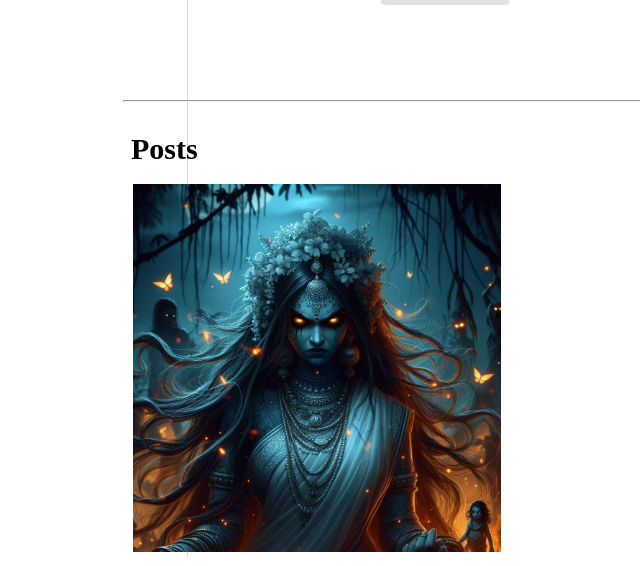
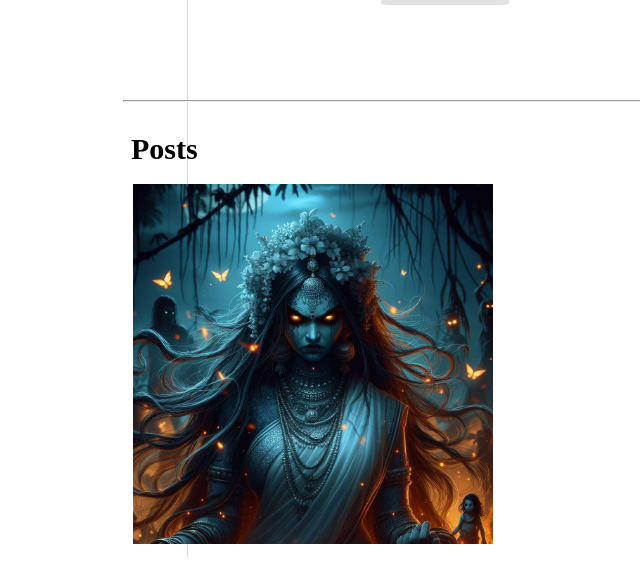
Before and after one commit to Him-Kishan-Das/Exploratives_social_media, a Django app: a page that uses ExploreContents/templates/profile.html in a window 1280 px wide; the page is wider, and only the part inside the window is pictured. Shown: the part 243-809 px from the top of that part, without its empty margins (101-741 px from the left). Run offline with Django 5.2, Linux system fonts and the light colour scheme; a user stored in the database is signed in; data comes from the database, SQL or seed files in the repository; some libraries are stand-ins or nearby versions; some web fonts are replaced.

Commit message:
development

```diff
--- a/ExploreContents/static/profile.css
+++ b/ExploreContents/static/profile.css
@@ -168,8 +168,14 @@
 
 .post-struct{
     padding: 10px;
+    width: 360px;
+    height: 360px;
+    overflow: hidden;
 }
 
 .post-pic{
-    width: 23rem;
+    width: 100%;
+    height: 100%;
+    object-fit: cover;
+    object-position: center;
 }
--- a/ExploreContents/templates/feeds.html
+++ b/ExploreContents/templates/feeds.html
@@ -14,7 +14,9 @@
       userProfile.id %} {% endcomment %}
 
       <div class="sub-profile">
-        <h4 class="profile-username">{{ post.user.get_username }}</h4>
+        <a href="{% url 'profile' post.user.get_username %}">
+          <h4 class="profile-username">{{ post.user.get_username }}</h4>
+        </a>
         <p class="profile-name">{{ post.user.name }}</p>
       </div>
 
```
